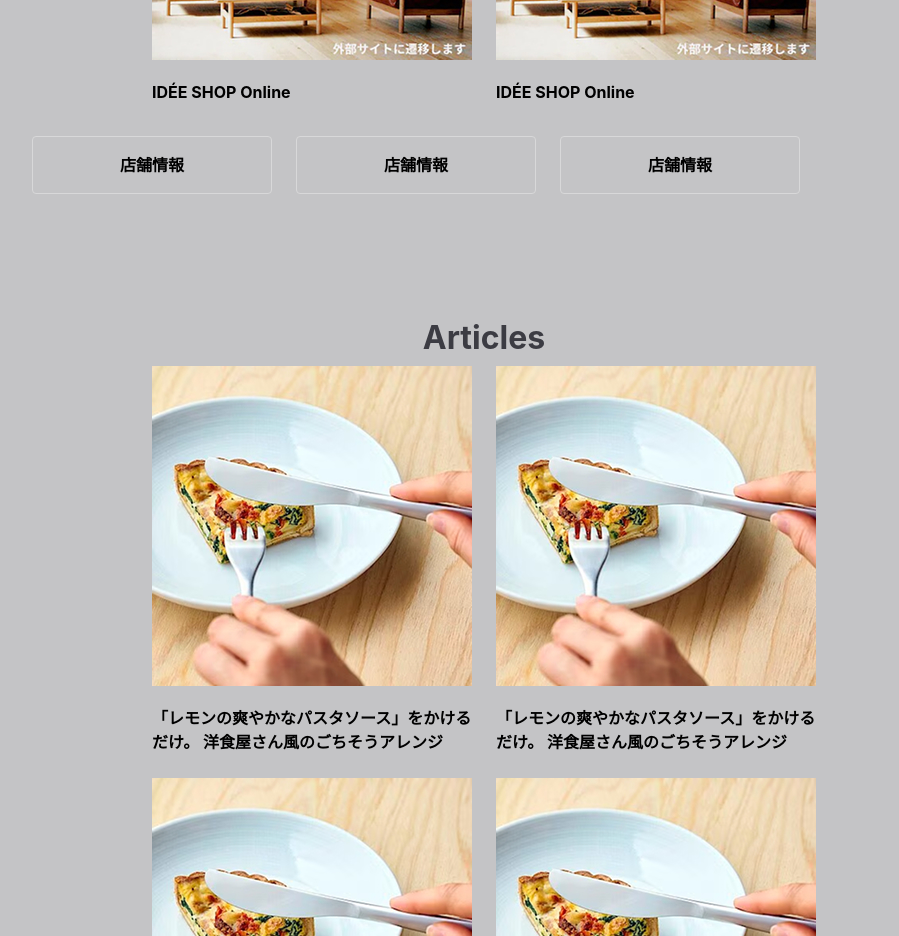
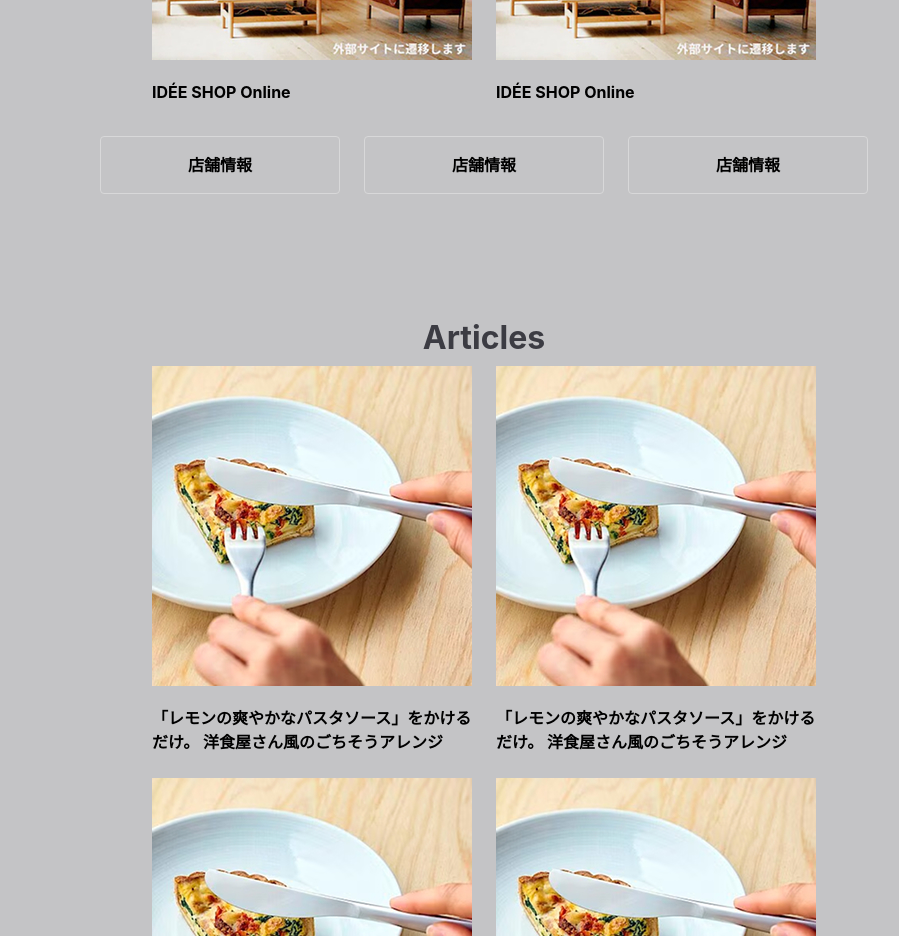
Before and after one commit to Kenta-Asakura/taimatsu-front-end-trial, a React (Vite) app: page / in a window 1280 px wide. Shown: the part 5840-6776 px from the top of the page, without its empty margins (156-1055 px from the left). Built offline with nearby package versions, Linux system fonts and the light colour scheme.

Commit message:
style(layout): center-align store-info buttons in Brands section

```diff
--- a/src/components/layout/Brands.tsx
+++ b/src/components/layout/Brands.tsx
@@ -34,7 +34,7 @@ export function Brands({ entries, storeLabels }: BrandsProps) {
         ))}
       </div>
 
-      <div className="mt-12 flex w-full flex-col gap-(--spacing-card-gap-mobile) self-stretch md:mt-8 md:flex-row md:gap-(--spacing-card-gap-desktop)">
+      <div className="mt-12 flex w-full flex-col justify-center gap-3 self-stretch md:mt-8 md:flex-row md:gap-[24px]">
         {storeLabels.map((label, i) => (
           <Button key={i} variant="secondary">
             {label}
```
